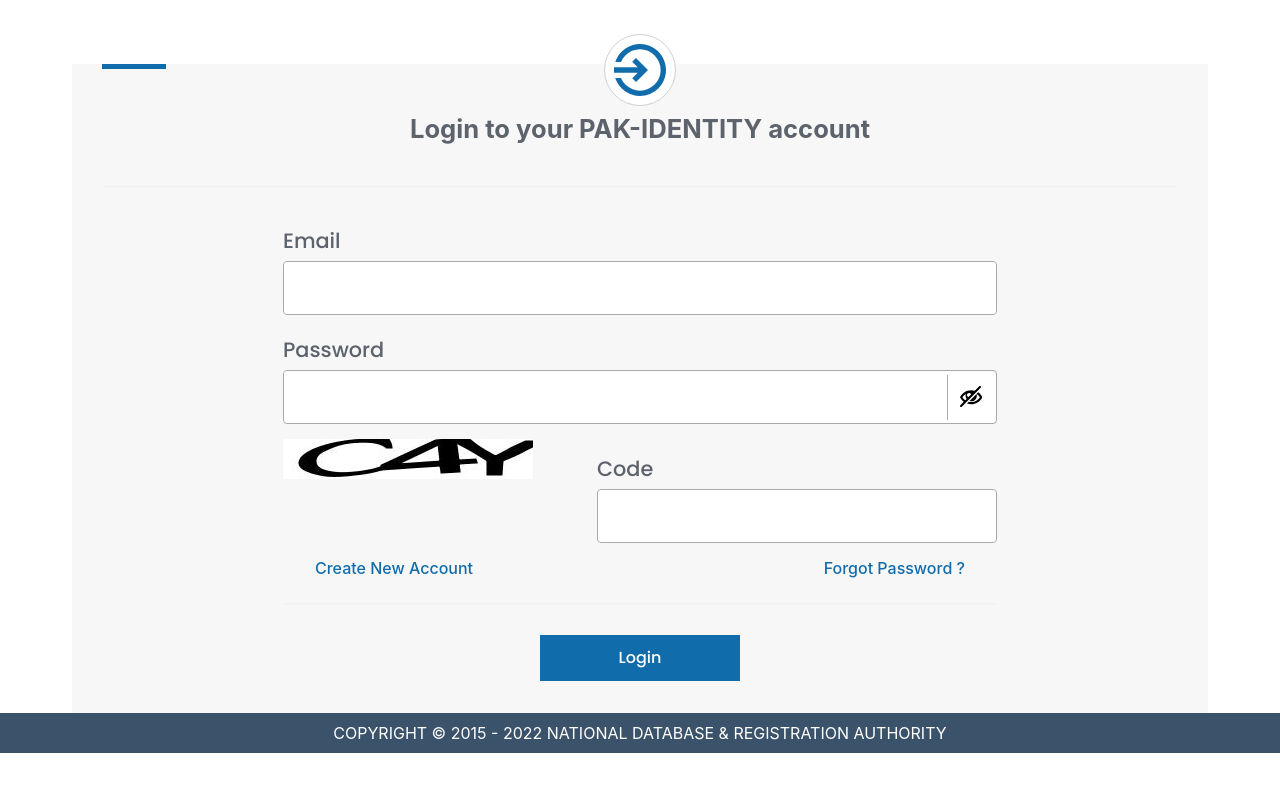
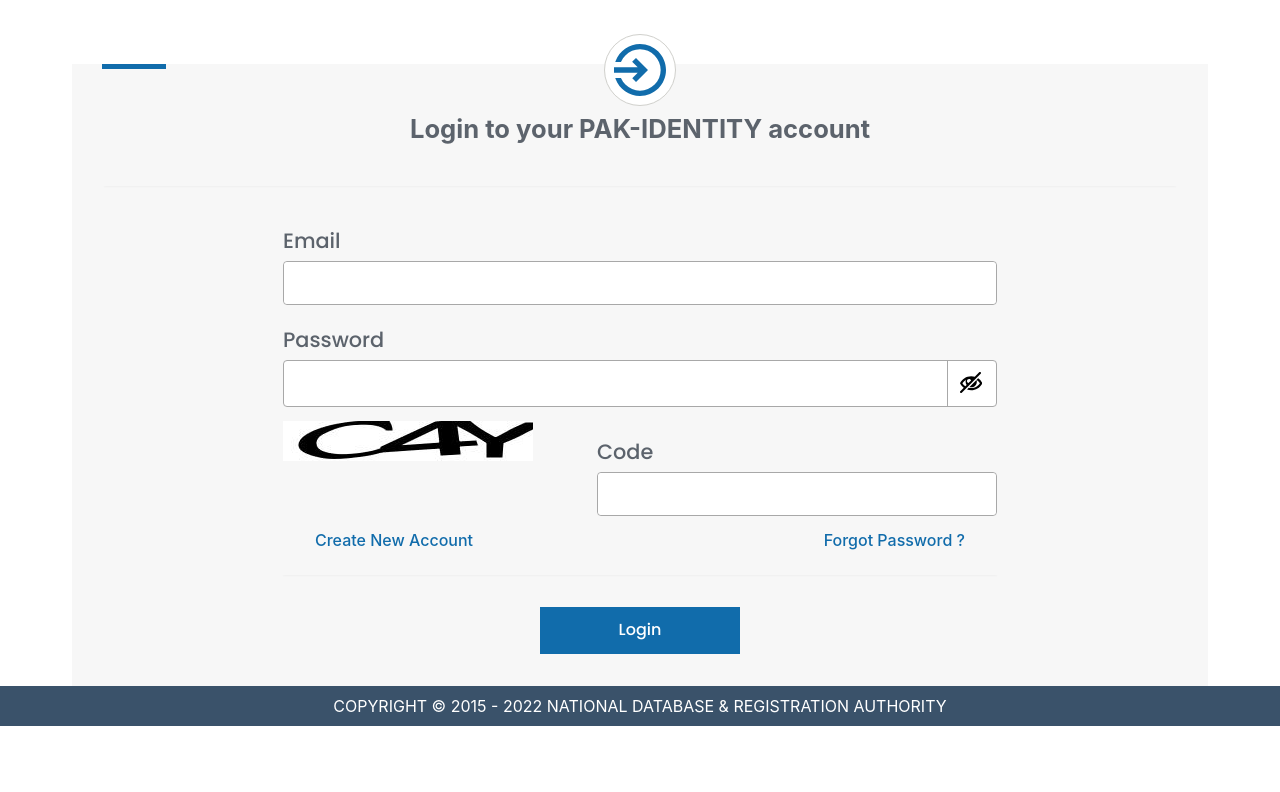
Before and after one commit to MuhammadYousufHere/xe-nadra, a React (Create React App) app in the folder client/: page /login in a window 1280 px wide. Shown: the top 792 px of the page. Built offline with nearby package versions, Linux system fonts and the light colour scheme.

Commit message:
initial commit

```diff
--- a/client/src/components/Form/inputStyles.scss
+++ b/client/src/components/Form/inputStyles.scss
@@ -1,4 +1,4 @@
-@use "../../styles/colors" as *;
+@use '../../styles/colors' as *;
 
 .ui-input-container,
 .input-group {
@@ -13,7 +13,7 @@
     // visibility: hidden;
     font-size: clamp(1rem, 2vw + 0.44rem, 1.3rem);
     font-weight: 500;
-    font-family: "Poppins", sans-serif;
+    font-family: 'Poppins', sans-serif;
     color: $text-lightest;
   }
   .input-box {
@@ -44,8 +44,7 @@
     input {
       padding: 0.85rem 1rem;
       border-radius: 4px;
-      font-family: "Poppins", "Roboto", sans-serif;
-      font-size: 1rem;
+
       color: $text-primary;
       outline: none;
       border: none;
--- a/client/src/pages/Register/RegisterStyle.scss
+++ b/client/src/pages/Register/RegisterStyle.scss
@@ -132,9 +132,8 @@
       gap: 0.1rem;
 
       .operator-code {
-        margin-top: 4px;
         font-size: 1rem;
-        padding: 1.16rem 1rem;
+        padding: 0.82rem 1rem;
         font-weight: 400;
         line-height: 1;
         color: #555;
```
